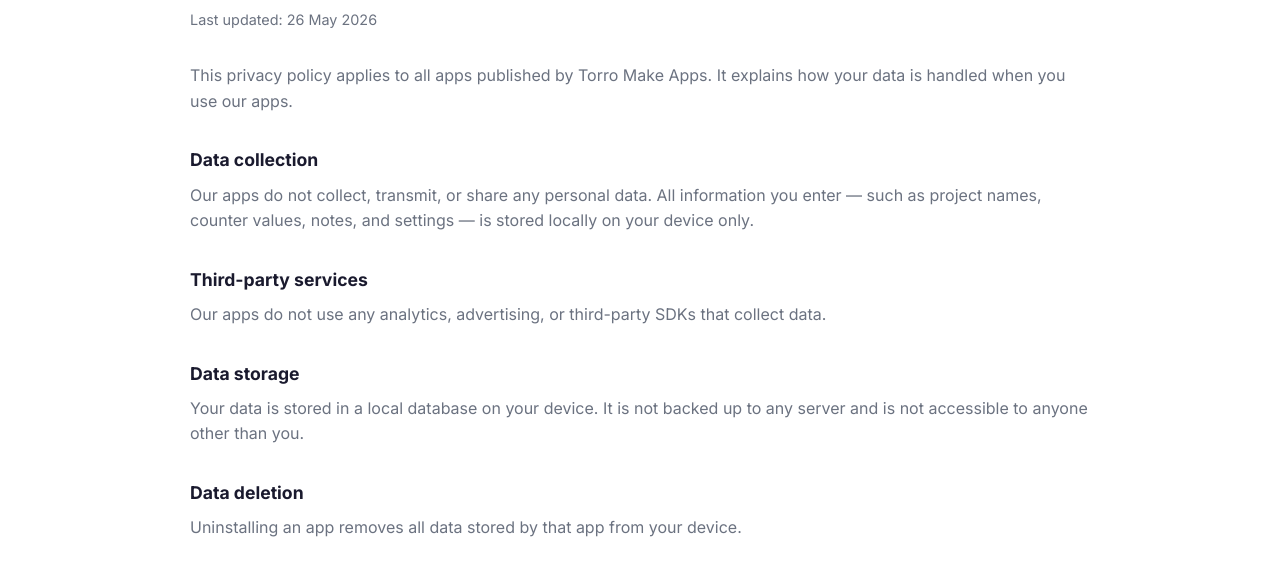
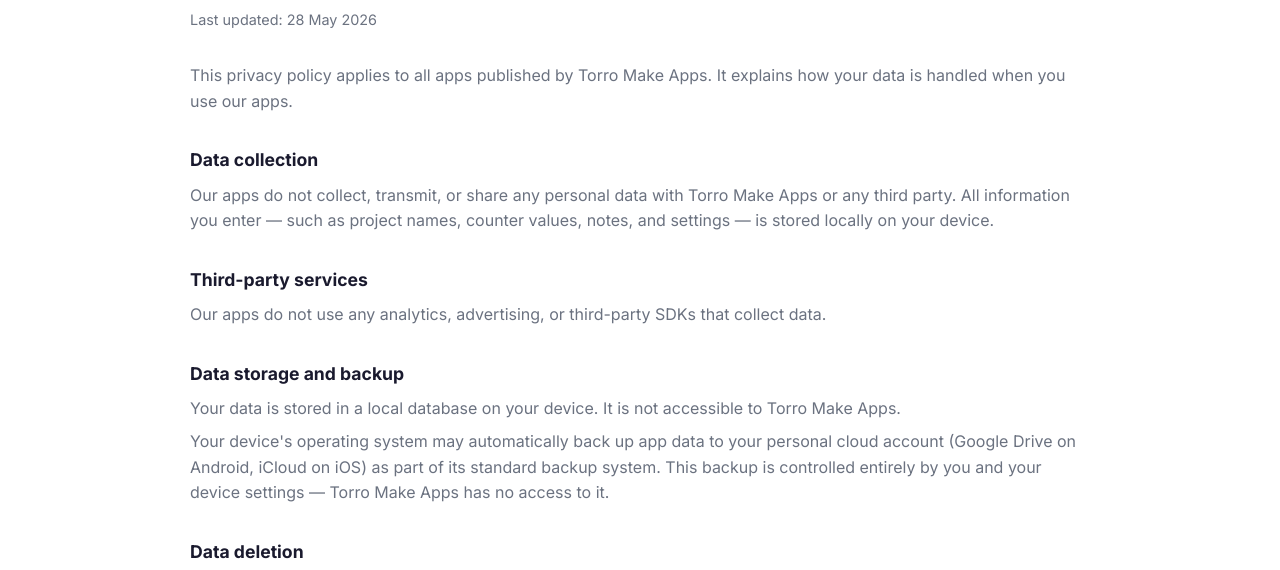
Before and after one commit to R-Torro/torromakeapps-website, a plain HTML site: page privacy.html in a window 1280 px wide. Shown: the part 201-771 px from the top of the page. Drawn offline with Linux system fonts and the light colour scheme.

Commit message:
chore: update privacy policy to reflect OS-level backup behaviour

```diff
--- a/privacy.html
+++ b/privacy.html
@@ -25,21 +25,22 @@
   <section class="policy">
     <div class="container">
       <h1>Privacy Policy</h1>
-      <p class="updated">Last updated: 26 May 2026</p>
+      <p class="updated">Last updated: 28 May 2026</p>
 
       <p>This privacy policy applies to all apps published by Torro Make Apps. It explains how your data is handled when you use our apps.</p>
 
       <h2>Data collection</h2>
-      <p>Our apps do not collect, transmit, or share any personal data. All information you enter — such as project names, counter values, notes, and settings — is stored locally on your device only.</p>
+      <p>Our apps do not collect, transmit, or share any personal data with Torro Make Apps or any third party. All information you enter — such as project names, counter values, notes, and settings — is stored locally on your device.</p>
 
       <h2>Third-party services</h2>
       <p>Our apps do not use any analytics, advertising, or third-party SDKs that collect data.</p>
 
-      <h2>Data storage</h2>
-      <p>Your data is stored in a local database on your device. It is not backed up to any server and is not accessible to anyone other than you.</p>
+      <h2>Data storage and backup</h2>
+      <p>Your data is stored in a local database on your device. It is not accessible to Torro Make Apps.</p>
+      <p>Your device's operating system may automatically back up app data to your personal cloud account (Google Drive on Android, iCloud on iOS) as part of its standard backup system. This backup is controlled entirely by you and your device settings — Torro Make Apps has no access to it.</p>
 
       <h2>Data deletion</h2>
-      <p>Uninstalling an app removes all data stored by that app from your device.</p>
+      <p>Uninstalling an app and clearing its data removes all locally stored data from your device. Any cloud backup created by your device's backup system is managed through your Google or Apple account settings.</p>
 
       <h2>Children</h2>
       <p>Our apps do not knowingly collect any information from anyone, including children under the age of 13.</p>
```
